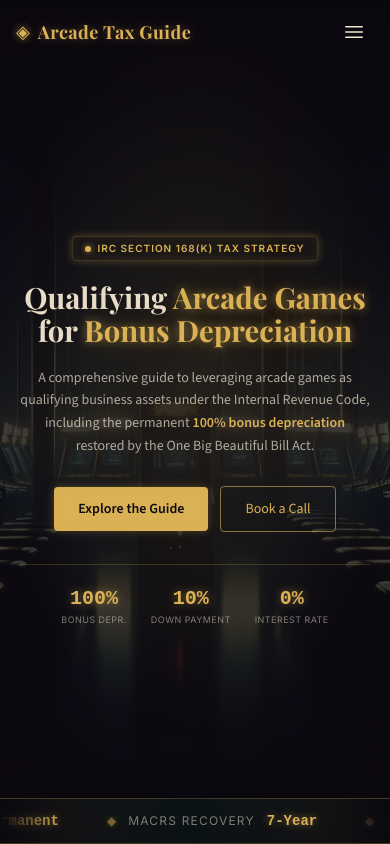
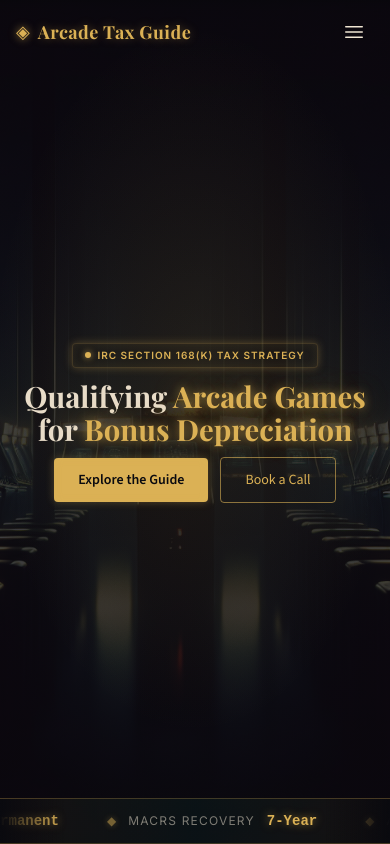
Before and after one commit to kennysabangan/arcade-tax-guide, a React (Vite) app: page / in a window 390 px wide. Shown: the top 844 px of the page. Built offline with nearby package versions, Linux system fonts and the light colour scheme.

Commit message:
Compact hero on mobile: hide description/stats, smaller buttons

```diff
--- a/src/pages/HomePage.jsx
+++ b/src/pages/HomePage.jsx
@@ -26,14 +26,14 @@ function Hero() {
         style={{ background: 'radial-gradient(ellipse 75% 60% at 50% 45%, rgba(219,177,85,0.1) 0%, transparent 70%)' }}
       />
       <div className="relative z-20 flex-1 flex flex-col items-center justify-center text-center px-5">
-        <div className="inline-flex items-center gap-1.5 px-3 py-1 sm:px-4 sm:py-1.5 rounded-sm border border-gold-20 bg-gold-20/10 mb-5 neon-border-gold">
+        <div className="inline-flex items-center gap-1.5 px-3 py-1 sm:px-4 sm:py-1.5 rounded-sm border border-gold-20 bg-gold-20/10 mb-3 sm:mb-5 neon-border-gold">
           <span className="w-1.5 h-1.5 rounded-full bg-gold flex-shrink-0" style={{ boxShadow: '0 0 6px rgba(219,177,85,0.8)' }} />
           <span className="text-gold text-[10px] sm:text-xs font-semibold uppercase tracking-[0.1em] sm:tracking-[0.2em] font-nav whitespace-nowrap">
             IRC Section 168(k) Tax Strategy
           </span>
         </div>
 
-        <h1 className="font-heading font-bold leading-[1.12] mb-5" style={{ fontSize: 'clamp(1.75rem, 7.5vw, 5rem)' }}>
+        <h1 className="font-heading font-bold leading-[1.12] mb-3 sm:mb-5" style={{ fontSize: 'clamp(1.5rem, 7.5vw, 5rem)' }}>
           <span className="block">
             <span className="text-cream-warm">Qualifying </span>
             <span className="text-gold neon-gold">Arcade Games</span>
@@ -44,19 +44,19 @@ function Hero() {
           </span>
         </h1>
 
-        <p className="text-cream-70 text-sm sm:text-base lg:text-lg max-w-xl sm:max-w-2xl mx-auto mb-7 leading-relaxed">
+        <p className="hidden sm:block text-cream-70 text-sm sm:text-base lg:text-lg max-w-xl sm:max-w-2xl mx-auto mb-7 leading-relaxed">
           A comprehensive guide to leveraging arcade games as qualifying business assets under the Internal Revenue Code,
           including the permanent{' '}
           <span className="text-gold font-semibold">100% bonus depreciation</span>{' '}
           restored by the One Big Beautiful Bill Act.
         </p>
 
-        <div className="flex items-center justify-center gap-3 mb-8">
-          <CTAButton to="/tax-guide" className="neon-border-gold">Explore the Guide</CTAButton>
-          <CTAButton href="#book-a-call" variant="outline">Book a Call</CTAButton>
+        <div className="flex items-center justify-center gap-3 mb-4 sm:mb-8">
+          <CTAButton to="/tax-guide" className="neon-border-gold text-sm sm:text-base px-4 sm:px-6 py-2 sm:py-3">Explore the Guide</CTAButton>
+          <CTAButton href="#book-a-call" variant="outline" className="text-sm sm:text-base px-4 sm:px-6 py-2 sm:py-3">Book a Call</CTAButton>
         </div>
 
-        <div className="flex items-center justify-center gap-6 sm:gap-10 border-t border-gold-20 pt-6 w-full max-w-sm">
+        <div className="hidden sm:flex items-center justify-center gap-6 sm:gap-10 border-t border-gold-20 pt-6 w-full max-w-sm">
           {stats.map((s, i) => (
             <div key={i} className="text-center">
               <div
```
